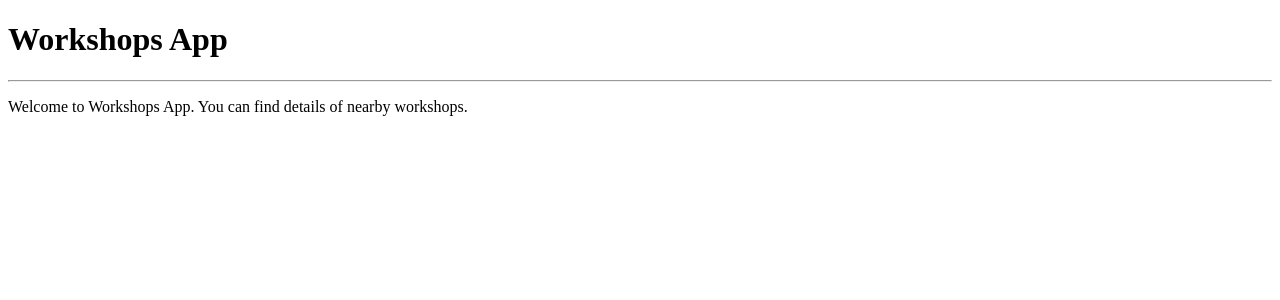
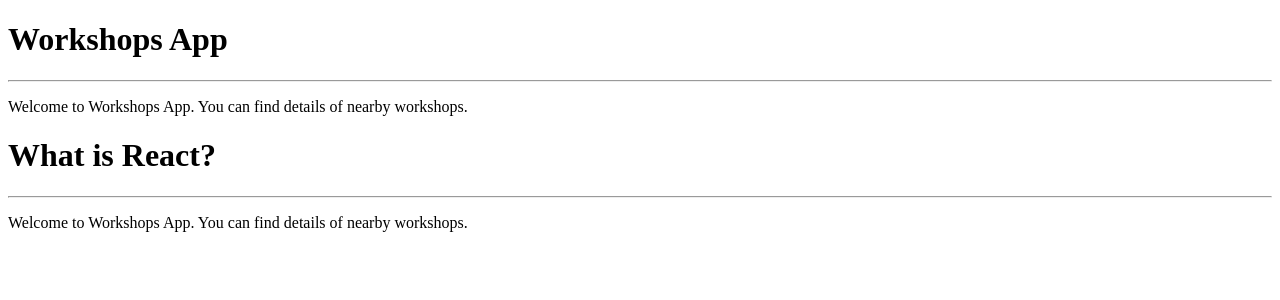
Before and after one commit to puranik3/db-react-jul-26-2024, a React (Create React App) app in the folder 04-react/workshops-app/: page / in a window 1280 px wide. Shown: the top 300 px of the page. Built offline with nearby package versions, Linux system fonts and the light colour scheme.

Commit message:
App component

```diff
--- a/04-react/workshops-app/src/App.tsx
+++ b/04-react/workshops-app/src/App.tsx
@@ -1,9 +1,29 @@
 // component defined using a function
-const App = () => {
+// reusable, customizable piece of the UI
+
+/*
+let props = {
+  title: "Workshops App",
+  subtitle: "Welcome to Workshops App. You can find details of nearby workshops."
+}
+
+// object destructuring
+const title = props.title;
+const subttile = props.subtitle;
+const { title, subtitle } = props;
+*/
+
+interface IAppProps {
+  title: string,
+  subtitle: string
+}
+
+const App = ( { title, subtitle } : IAppProps ) => {
   return (
     <div>
-      <h1>Workshops App</h1>
+      <h1>{title}</h1>
       <hr />
+      {/* do the same for subtitle */}
       <p>Welcome to Workshops App. You can find details of nearby workshops.</p>
     </div>
   );
--- a/04-react/workshops-app/src/index.tsx
+++ b/04-react/workshops-app/src/index.tsx
@@ -9,7 +9,18 @@
 
 // JSX - HTML-like syntax used to define the UI
 root.render(
-  <Application />
+  <>
+    {/* create multiple Application components */}
+    {/* we pass customized info through props */}
+    <Application
+      title="Workshops App"
+      subtitle="Welcome to Workshops App. You can find details of nearby workshops."
+    />
+    <Application
+      title="What is React?"
+      subtitle="It is a library to build frontend SPA"
+    />
+  </>
 )
 
 // root.render(
```
